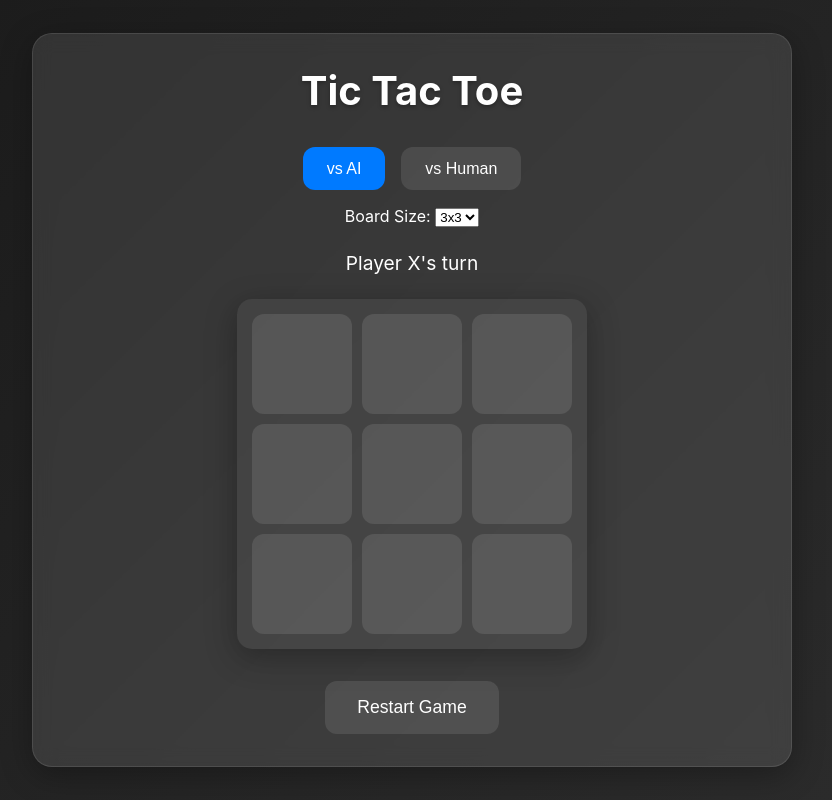
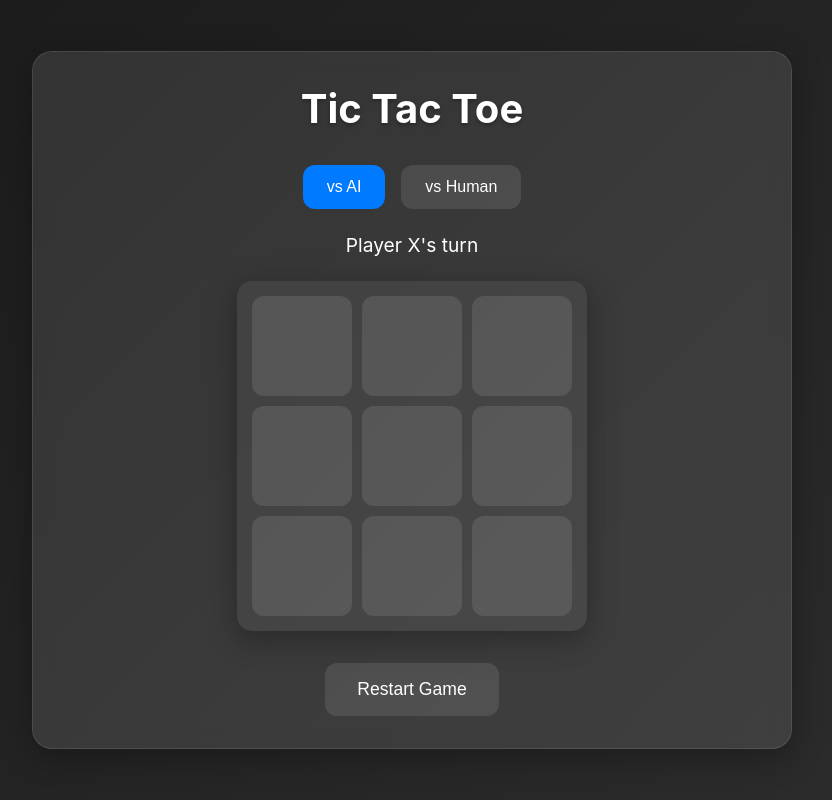
Before and after one commit to danielmoyamdz/tic-tac-toe, a Flask app: page / in a window 1280 px wide. Shown: the whole page, without its empty margins (228-1060 px from the left). Run offline with Flask 3, Linux system fonts and the light colour scheme.

Commit message:
Remove board size selector

```diff
--- a/static/js/game.js
+++ b/static/js/game.js
@@ -1,75 +1,38 @@
 class TicTacToe {
     constructor() {
-        this.boardSize = 3;
-        this.board = [];
+        this.board = Array(9).fill('');
         this.currentPlayer = 'X';
         this.gameMode = 'ai';
         this.gameActive = true;
-        this.winningCombinations = [];
+        this.winningCombinations = [
+            [0, 1, 2], [3, 4, 5], [6, 7, 8], // Rows
+            [0, 3, 6], [1, 4, 7], [2, 5, 8], // Columns
+            [0, 4, 8], [2, 4, 6] // Diagonals
+        ];
 
         this.initializeGame();
     }
 
     initializeGame() {
-        this.boardSizeSelect = document.getElementById('boardSize');
         this.statusDisplay = document.getElementById('status');
         this.restartButton = document.getElementById('restartButton');
         this.vsAIButton = document.getElementById('vsAI');
         this.vsHumanButton = document.getElementById('vsHuman');
         this.boardElement = document.getElementById('board');
 
-        this.boardSizeSelect.addEventListener('change', () => {
-            this.boardSize = parseInt(this.boardSizeSelect.value);
-            this.updateWinningCombinations();
-            this.restartGame();
-        });
-
         this.restartButton.addEventListener('click', this.restartGame.bind(this));
         this.vsAIButton.addEventListener('click', () => this.setGameMode('ai'));
         this.vsHumanButton.addEventListener('click', () => this.setGameMode('human'));
 
-        this.updateWinningCombinations();
         this.createBoard();
     }
 
-    updateWinningCombinations() {
-        this.winningCombinations = [];
-
-        // Rows
-        for (let i = 0; i < this.boardSize; i++) {
-            const row = [];
-            for (let j = 0; j < this.boardSize; j++) {
-                row.push(i * this.boardSize + j);
-            }
-            this.winningCombinations.push(row);
-        }
-
-        // Columns
-        for (let i = 0; i < this.boardSize; i++) {
-            const col = [];
-            for (let j = 0; j < this.boardSize; j++) {
-                col.push(j * this.boardSize + i);
-            }
-            this.winningCombinations.push(col);
-        }
-
-        // Diagonals
-        const diagonal1 = [];
-        const diagonal2 = [];
-        for (let i = 0; i < this.boardSize; i++) {
-            diagonal1.push(i * this.boardSize + i);
-            diagonal2.push(i * this.boardSize + (this.boardSize - 1 - i));
-        }
-        this.winningCombinations.push(diagonal1);
-        this.winningCombinations.push(diagonal2);
-    }
-
     createBoard() {
-        this.board = Array(this.boardSize * this.boardSize).fill('');
-        this.boardElement.style.gridTemplateColumns = `repeat(${this.boardSize}, auto)`;
+        this.board = Array(9).fill('');
+        this.boardElement.style.gridTemplateColumns = 'repeat(3, auto)';
         this.boardElement.innerHTML = '';
 
-        for (let i = 0; i < this.boardSize * this.boardSize; i++) {
+        for (let i = 0; i < 9; i++) {
             const cell = document.createElement('div');
             cell.classList.add('cell');
             cell.setAttribute('data-cell', '');
@@ -144,7 +107,7 @@ class TicTacToe {
     }
 
     restartGame() {
-        this.board = Array(this.boardSize * this.boardSize).fill('');
+        this.board = Array(9).fill('');
         this.gameActive = true;
         this.currentPlayer = 'X';
         this.statusDisplay.textContent = `Player ${this.currentPlayer}'s turn`;
@@ -162,7 +125,7 @@ class TicTacToe {
         let bestScore = -Infinity;
         let bestMove;
 
-        for (let i = 0; i < this.board.length; i++) {
+        for (let i = 0; i < 9; i++) {
             if (this.board[i] === '') {
                 this.board[i] = 'O';
                 let score = this.minimax(this.board, 0, false);
@@ -189,7 +152,7 @@ class TicTacToe {
 
         if (isMaximizing) {
             let bestScore = -Infinity;
-            for (let i = 0; i < board.length; i++) {
+            for (let i = 0; i < 9; i++) {
                 if (board[i] === '') {
                     board[i] = 'O';
                     let score = this.minimax(board, depth + 1, false);
@@ -200,7 +163,7 @@ class TicTacToe {
             return bestScore;
         } else {
             let bestScore = Infinity;
-            for (let i = 0; i < board.length; i++) {
+            for (let i = 0; i < 9; i++) {
                 if (board[i] === '') {
                     board[i] = 'X';
                     let score = this.minimax(board, depth + 1, true);
--- a/templates/index.html
+++ b/templates/index.html
@@ -16,14 +16,6 @@
                     <button id="vsAI" class="active">vs AI</button>
                     <button id="vsHuman">vs Human</button>
                 </div>
-                <div class="difficulty-selector">
-                    <label for="boardSize">Board Size:</label>
-                    <select id="boardSize">
-                        <option value="3">3x3</option>
-                        <option value="4">4x4</option>
-                        <option value="5">5x5</option>
-                    </select>
-                </div>
             </div>
             <div class="status" id="status">Player X's turn</div>
             <div class="board-container">
```
